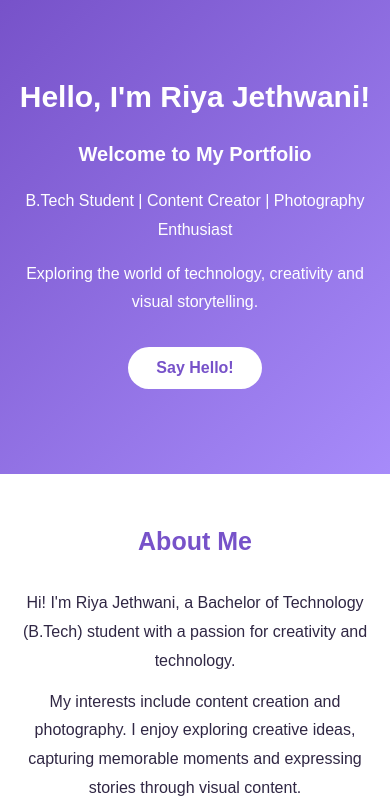
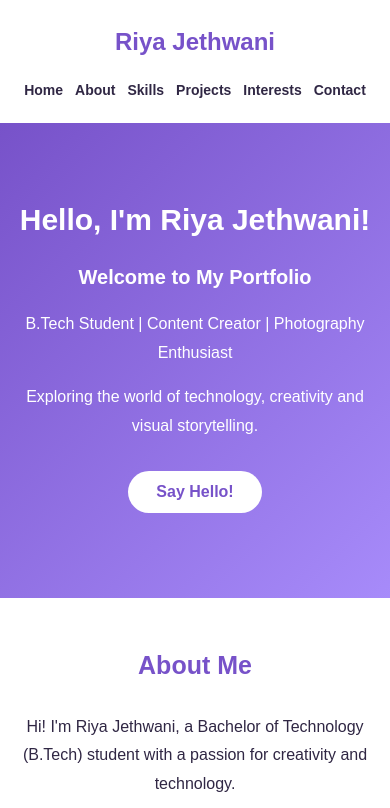
Before and after one commit to riyajethwani2004-code/GitHub-practical-test, a plain HTML site: page index.html in a window 390 px wide. Shown: the top 808 px of the page. Drawn offline with Linux system fonts and the light colour scheme.

Commit message:
Add navbar and correct semester

```diff
--- a/index.html
+++ b/index.html
@@ -12,6 +12,22 @@
 </head>
 
 <body>
+
+
+<!-- Navigation Bar -->
+<nav class="navbar">
+    <h2 class="logo">Riya Jethwani</h2>
+
+    <div class="nav-links">
+        <a href="#home">Home</a>
+        <a href="#about">About</a>
+        <a href="#skills">Skills</a>
+        <a href="#projects">Projects</a>
+        <a href="#interests">Interests</a>
+        <a href="#contact">Contact</a>
+    </div>
+</nav>
+
 
     <!-- Home Section -->
     <header id="home">
--- a/style.css
+++ b/style.css
@@ -185,3 +185,56 @@ section p {
         width: 100%;
     }
 }
+
+/* Navigation Bar Styling */
+
+.navbar {
+    display: flex;
+    justify-content: space-between;
+    align-items: center;
+    background-color: white;
+    padding: 20px 8%;
+    box-shadow: 0 2px 10px rgba(0, 0, 0, 0.1);
+}
+
+.logo {
+    color: #7752c9;
+    font-size: 24px;
+    font-weight: bold;
+}
+
+.nav-links {
+    display: flex;
+    gap: 20px;
+    flex-wrap: wrap;
+}
+
+.nav-links a {
+    text-decoration: none;
+    color: #302744;
+    font-size: 15px;
+    font-weight: bold;
+    transition: color 0.3s;
+}
+
+.nav-links a:hover {
+    color: #7752c9;
+}
+
+/* Mobile Navbar */
+@media (max-width: 768px) {
+    .navbar {
+        flex-direction: column;
+        gap: 15px;
+        padding: 20px;
+    }
+
+    .nav-links {
+        justify-content: center;
+        gap: 12px;
+    }
+
+    .nav-links a {
+        font-size: 14px;
+    }
+}
```
Also changed, not shown: 1 other file.
